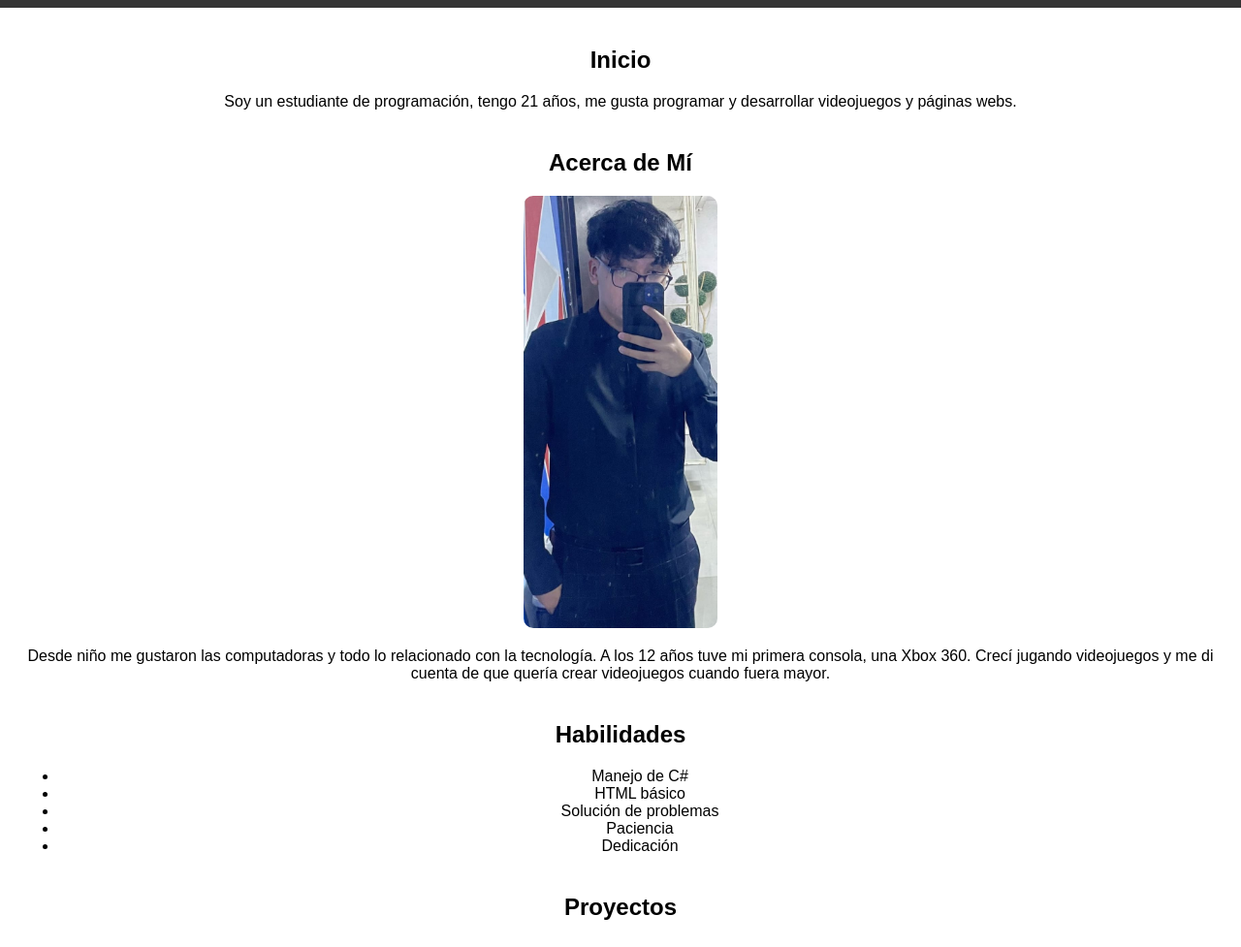
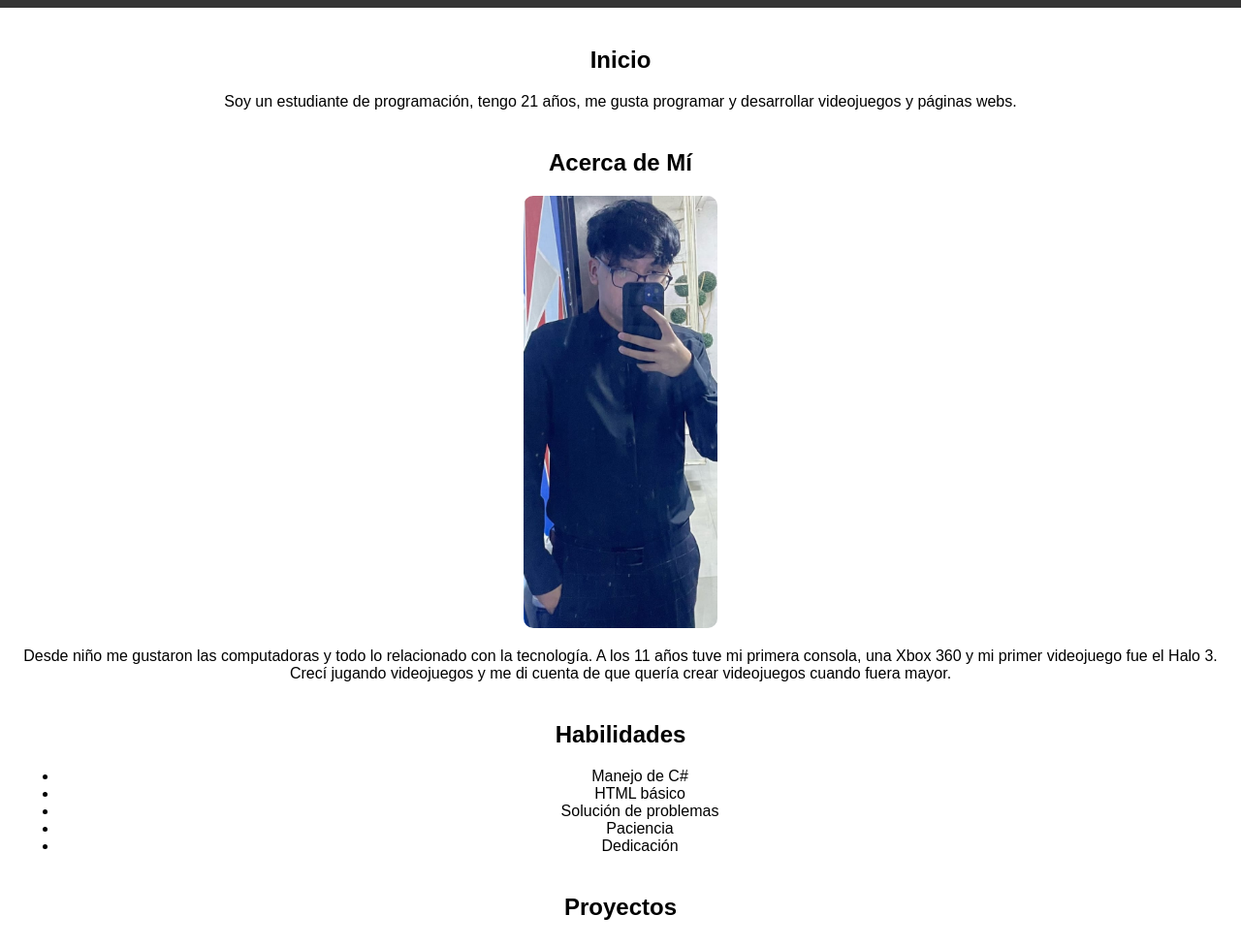
Before and after one commit to Copycat339/Practicas-y-Entregas, a plain HTML site: page docs/cv-web/index.html in a window 1280 px wide. Shown: the part 110-1087 px from the top of the page at 97% size. Drawn offline with Linux system fonts and the light colour scheme.

Commit message:
Subiendo ontento 3

```diff
--- a/docs/cv-web/index.html
+++ b/docs/cv-web/index.html
@@ -38,7 +38,7 @@
     <section id="acerca">
         <h2>Acerca de Mí</h2>
         <img src="tu-foto.jpg" alt="Foto de Héctor Alexis Constantino Bauchan">
-        <p>Desde niño me gustaron las computadoras y todo lo relacionado con la tecnología. A los 12 años tuve mi primera consola, una Xbox 360. Crecí jugando videojuegos y me di cuenta de que quería crear videojuegos cuando fuera mayor.</p>
+        <p>Desde niño me gustaron las computadoras y todo lo relacionado con la tecnología. A los 11 años tuve mi primera consola, una Xbox 360 y mi primer videojuego fue el Halo 3. Crecí jugando videojuegos y me di cuenta de que quería crear videojuegos cuando fuera mayor.</p>
     </section>
 
     <section id="habilidades">
```
